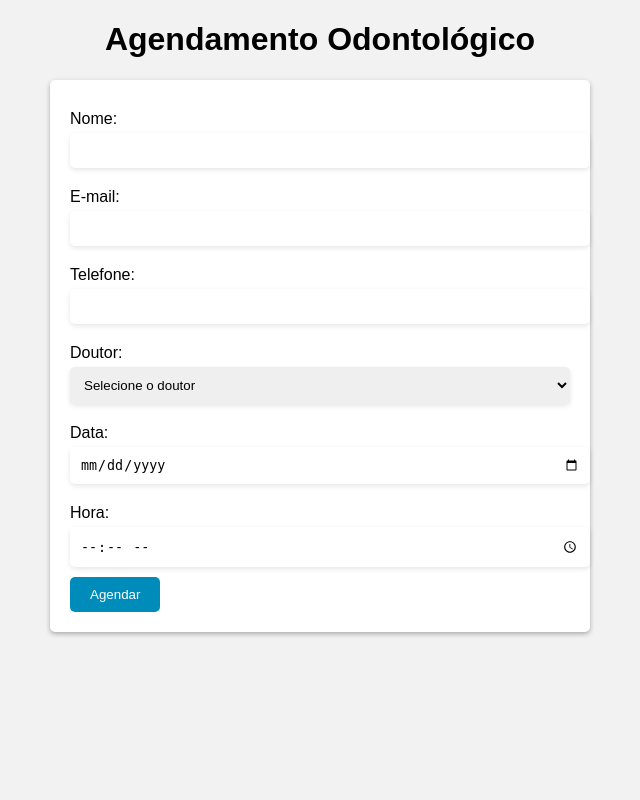
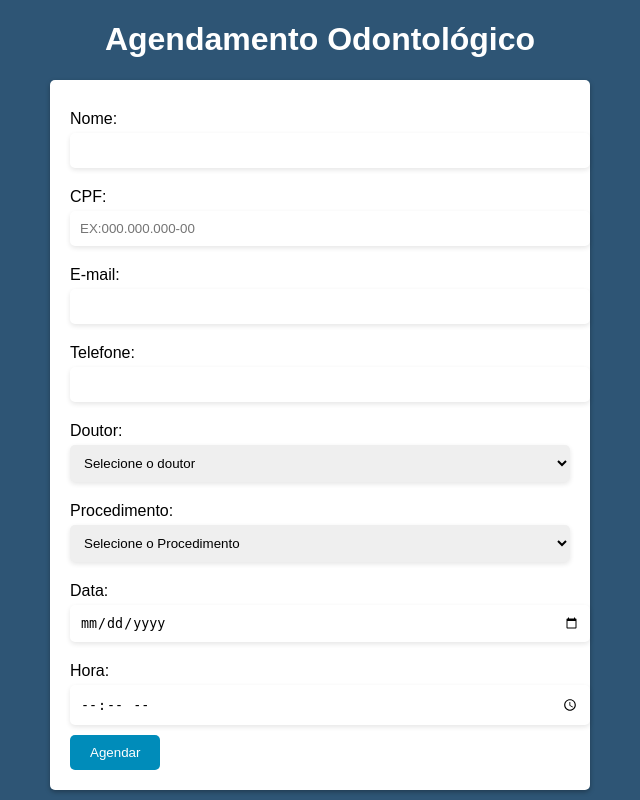
Before and after one commit to Lil-PH/TrabalhoIntegrador, a PHP site: page /html/agendamento.html in a window 1280 px wide. Shown: the whole page, without its empty margins (320-960 px from the left). Run offline with PHP 8.4, Linux system fonts and the light colour scheme.

Commit message:
Acréscimo em agendamento.html

```diff
--- a/css/agendar.css
+++ b/css/agendar.css
@@ -1,10 +1,11 @@
 body {
-	background-color: #f2f2f2;
+	background-color: #2E5575;
 	font-family: Arial, sans-serif;
 }
 
 h1 {
 	text-align: center;
+	color: #fff;
 }
 
 form {
--- a/html/agendamento.html
+++ b/html/agendamento.html
@@ -6,12 +6,16 @@
 	<meta name="viewport" content="width=device-width, initial-scale=1.0">
 	<link rel="stylesheet" href="../css/agendar.css">
     <link rel="shortcut icon" href="../image/Dente.png" type="image/x-icon">
+	<script src="../js/agendamento.js"></script>
 </head>
 <body>
     <h1>Agendamento Odontológico</h1>
 	<form action="agendar.php" method="post">
 		<label for="nome">Nome:</label>
 		<input type="text" name="nome" required><br>
+
+		<label for="nome">CPF:</label>
+		<input id="cpf" type="text" name="CPF" placeholder="EX:000.000.000-00" maxlength="14" autocomplete="off" onkeyup="mascara_cpf()" required><br>
 
 		<label for="email">E-mail:</label>
 		<input type="email" name="email" required><br>
@@ -27,6 +31,14 @@
 			<option value="Dr. Pedro">Dr. Pedro</option>
 		</select><br>
 
+        <label for="procedimento">Procedimento:</label>
+		<select name="procedimento" required>
+			<option value="">Selecione o Procedimento</option>
+			<option value="Dr. João">Limpeza</option>
+			<option value="Dra. Maria">Manutenção</option>
+			<option value="Dr. Pedro">Clareamento</option>
+		</select><br>
+
 		<label for="data">Data:</label>
 		<input type="date" name="data" required><br>
 
--- /dev/null
+++ b/js/agendamento.js
@@ -0,0 +1,9 @@
+function mascara_cpf(){
+    var cpf = document.getElementById('cpf')
+    if (cpf.value.length == 3 || cpf.value.length == 7){
+        cpf.value += "."
+    }else if(cpf.value.length == 11 ){
+        cpf.value += "-"
+
+    }
+}
```
